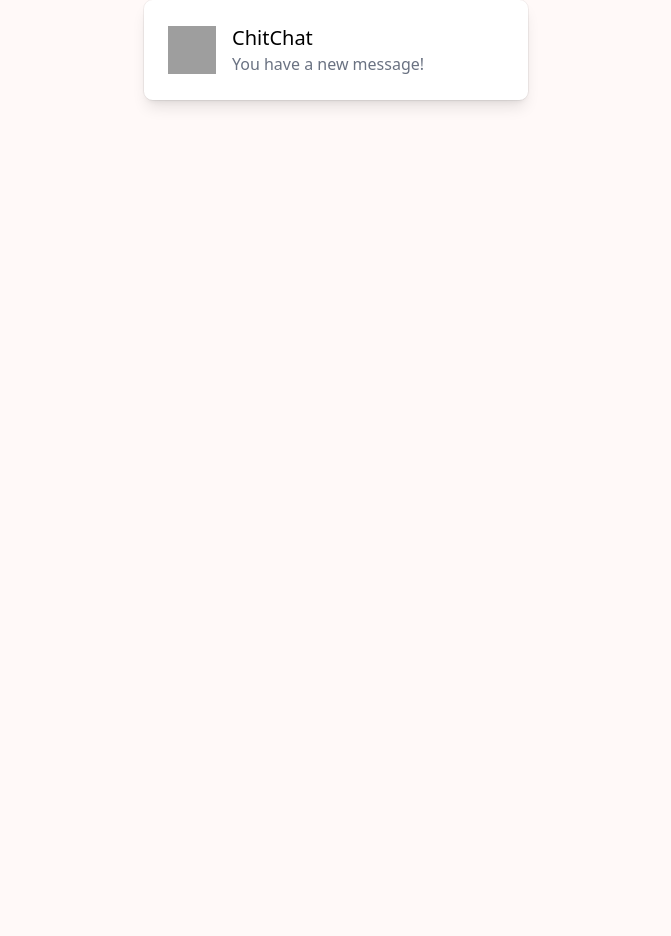
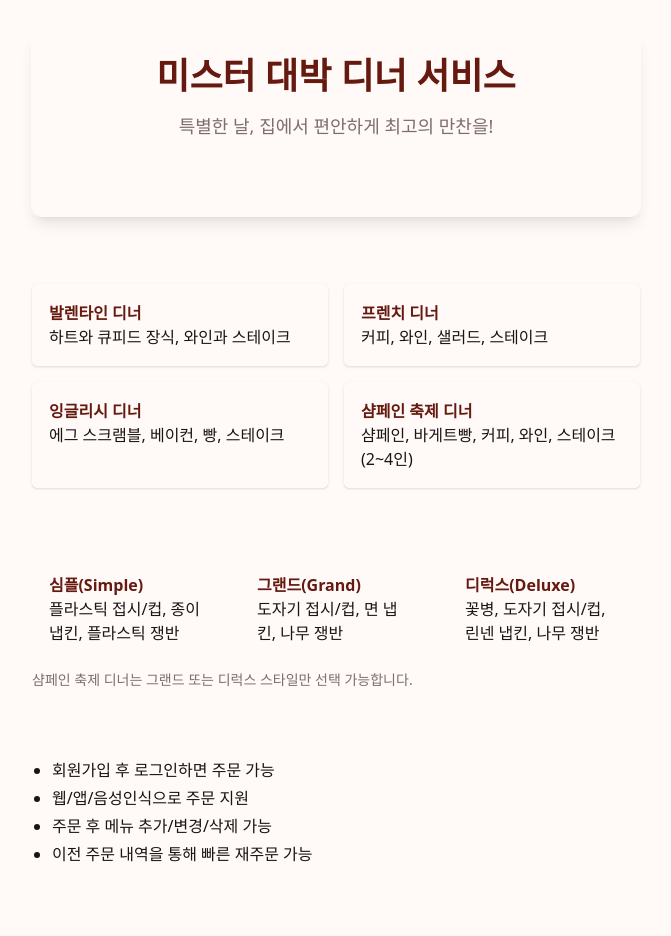
Before and after one commit to UOS-SE-DELIVERY/delivery-web, a React (Vite) app: page / in a window 1280 px wide. Shown: the top 936 px of the page, without its empty margins (304-975 px from the left). Before the commit the page ends 800 px from the top, so only its background shows below. Built offline with nearby package versions, Linux system fonts and the light colour scheme; grey boxes are pictures that could not be loaded.

Commit message:
feat: redesign Home component with dinner service details and menu options

```diff
--- a/src/routes/pages/Home.tsx
+++ b/src/routes/pages/Home.tsx
@@ -1,19 +1,96 @@
 export function Home() {
   return (
-    <div className="mx-auto flex max-w-sm items-center gap-x-4 rounded-xl bg-white p-6 shadow-lg outline outline-black/5 dark:bg-slate-800 dark:shadow-none dark:-outline-offset-1 dark:outline-white/10">
-      <img
-        className="size-12 shrink-0"
-        src="/img/logo.svg"
-        alt="ChitChat Logo"
-      />
-      <div>
-        <div className="text-xl font-medium text-black dark:text-white">
-          ChitChat
-        </div>
-        <p className="text-gray-500 dark:text-gray-400">
-          You have a new message!
+    <main className="mx-auto max-w-2xl p-8">
+      <div className="bg-card outline-border dark:bg-card dark:outline-border/10 animate-fade-in mb-8 rounded-xl p-6 shadow-lg outline dark:shadow-none dark:-outline-offset-1">
+        <h1 className="text-primary mb-4 text-center text-4xl font-bold">
+          미스터 대박 디너 서비스
+        </h1>
+        <p className="text-muted-foreground mb-6 text-center text-lg">
+          특별한 날, 집에서 편안하게 최고의 만찬을!
+          <br />
+          <span className="text-accent font-semibold">
+            “당신의 남편, 아내, 엄마, 아버지 또는 친구를 감동시켜라”
+          </span>
         </p>
       </div>
-    </div>
+      <section className="mb-8">
+        <h2 className="text-secondary mb-2 text-xl font-semibold">
+          주요 디너 메뉴
+        </h2>
+        <ul className="grid gap-4 sm:grid-cols-2">
+          <li className="bg-popover border-border rounded-lg border p-4 shadow">
+            <span className="text-primary font-bold">발렌타인 디너</span>
+            <br />
+            하트와 큐피드 장식, 와인과 스테이크
+          </li>
+          <li className="bg-popover border-border rounded-lg border p-4 shadow">
+            <span className="text-primary font-bold">프렌치 디너</span>
+            <br />
+            커피, 와인, 샐러드, 스테이크
+          </li>
+          <li className="bg-popover border-border rounded-lg border p-4 shadow">
+            <span className="text-primary font-bold">잉글리시 디너</span>
+            <br />
+            에그 스크램블, 베이컨, 빵, 스테이크
+          </li>
+          <li className="bg-popover border-border rounded-lg border p-4 shadow">
+            <span className="text-primary font-bold">샴페인 축제 디너</span>
+            <br />
+            샴페인, 바게트빵, 커피, 와인, 스테이크 (2~4인)
+          </li>
+        </ul>
+      </section>
+      <section className="mb-8">
+        <h2 className="text-secondary mb-2 text-xl font-semibold">
+          서빙 스타일
+        </h2>
+        <ul className="grid gap-4 sm:grid-cols-3">
+          <li className="bg-muted border-border rounded-lg border p-4">
+            <span className="text-primary font-bold">심플(Simple)</span>
+            <br />
+            플라스틱 접시/컵, 종이 냅킨, 플라스틱 쟁반
+          </li>
+          <li className="bg-muted border-border rounded-lg border p-4">
+            <span className="text-primary font-bold">그랜드(Grand)</span>
+            <br />
+            도자기 접시/컵, 면 냅킨, 나무 쟁반
+          </li>
+          <li className="bg-muted border-border rounded-lg border p-4">
+            <span className="text-primary font-bold">디럭스(Deluxe)</span>
+            <br />
+            꽃병, 도자기 접시/컵, 린넨 냅킨, 나무 쟁반
+          </li>
+        </ul>
+        <p className="text-muted-foreground mt-2 text-sm">
+          샴페인 축제 디너는 그랜드 또는 디럭스 스타일만 선택 가능합니다.
+        </p>
+      </section>
+      <section className="mb-8">
+        <h2 className="text-secondary mb-2 text-xl font-semibold">주문 안내</h2>
+        <ul className="text-foreground list-disc space-y-1 pl-5">
+          <li>회원가입 후 로그인하면 주문 가능</li>
+          <li>웹/앱/음성인식으로 주문 지원</li>
+          <li>주문 후 메뉴 추가/변경/삭제 가능</li>
+          <li>이전 주문 내역을 통해 빠른 재주문 가능</li>
+        </ul>
+      </section>
+      <section className="mb-8">
+        <h2 className="text-secondary mb-2 text-xl font-semibold">회원 혜택</h2>
+        <ul className="text-foreground list-disc space-y-1 pl-5">
+          <li>단골 고객 할인 제공</li>
+          <li>주문 시 주소, 연락처 등 자동 입력</li>
+        </ul>
+      </section>
+      <footer className="text-muted-foreground mt-10 text-center text-sm">
+        미스터 대박은{' '}
+        <span className="text-primary font-bold">10명의 직원</span>이
+        15:30~22:00 근무하며, 최고의 만찬을 안전하게 배달합니다.
+      </footer>
+      <div className="mt-8 flex justify-center">
+        <button className="bg-primary text-primary-foreground hover:bg-primary/80 rounded-lg px-6 py-2 font-semibold shadow transition-all">
+          주문하러 가기
+        </button>
+      </div>
+    </main>
   );
 }
```
